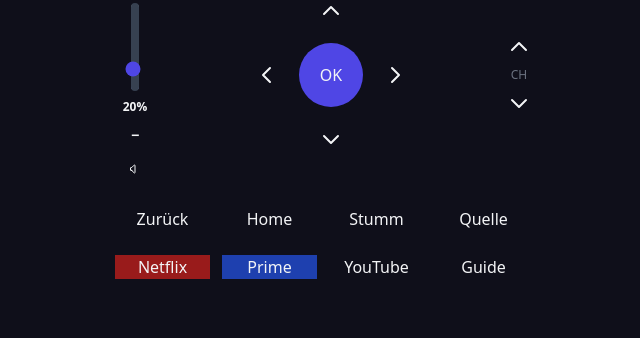
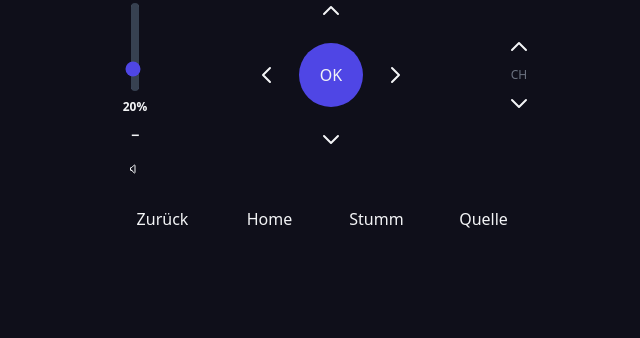
Before and after one commit to katosh/remoteremote, a Flask app: page /remote/ in a window 1280 px wide; the page is wider, and only the part inside the window is pictured. Shown: the part 418-756 px from the top of that part, without its empty margins (317-957 px from the left). Run offline with Flask 3, Linux system fonts and the light colour scheme; the visitor is signed in with stand-in values (Sample User, id 1); data that the repository does not hold is empty; some libraries are stand-ins or nearby versions.

Commit message:
remove smart app buttons

```diff
--- a/app/templates/remote.html
+++ b/app/templates/remote.html
@@ -177,32 +177,6 @@
             </button>
         </div>
 
-        <!-- Streaming Apps -->
-        <div class="grid grid-cols-4 gap-3">
-            <button hx-post="{{ url_for('remote.app_control') }}"
-                    hx-vals='{"action": "run", "app_id": "Netflix"}'
-                    hx-swap="none"
-                    class="btn-remote btn-action bg-red-800 hover:bg-red-700">
-                Netflix
-            </button>
-            <button hx-post="{{ url_for('remote.app_control') }}"
-                    hx-vals='{"action": "run", "app_id": "Amazon Prime Video"}'
-                    hx-swap="none"
-                    class="btn-remote btn-action bg-blue-800 hover:bg-blue-700">
-                Prime
-            </button>
-            <button hx-post="{{ url_for('remote.app_control') }}"
-                    hx-vals='{"action": "run", "app_id": "YouTube"}'
-                    hx-swap="none"
-                    class="btn-remote btn-action">
-                YouTube
-            </button>
-            <button hx-post="{{ url_for('remote.send_key', key='KEY_GUIDE') }}"
-                    hx-swap="none"
-                    class="btn-remote btn-action">
-                Guide
-            </button>
-        </div>
     </div>
 
     <!-- Expert Mode Controls -->
@@ -293,29 +267,6 @@
                               focus:outline-none focus:ring-2 focus:ring-tv-accent">
                 <button type="submit" class="btn-remote px-6">Senden</button>
             </form>
-        </div>
-
-        <!-- App Launcher -->
-        <div class="bg-gray-800 rounded-xl p-4">
-            <label class="block text-sm text-gray-400 mb-2">App starten:</label>
-            <div class="grid grid-cols-4 gap-2">
-                <button hx-post="{{ url_for('remote.app_control') }}"
-                        hx-vals='{"action": "run", "app_id": "Netflix"}'
-                        hx-swap="none"
-                        class="btn-remote py-3 text-xs bg-red-800 hover:bg-red-700">Netflix</button>
-                <button hx-post="{{ url_for('remote.app_control') }}"
-                        hx-vals='{"action": "run", "app_id": "YouTube"}'
-                        hx-swap="none"
-                        class="btn-remote py-3 text-xs">YouTube</button>
-                <button hx-post="{{ url_for('remote.app_control') }}"
-                        hx-vals='{"action": "run", "app_id": "Amazon Prime Video"}'
-                        hx-swap="none"
-                        class="btn-remote py-3 text-xs bg-blue-800 hover:bg-blue-700">Prime</button>
-                <button hx-post="{{ url_for('remote.app_control') }}"
-                        hx-vals='{"action": "run", "app_id": "Disney+"}'
-                        hx-swap="none"
-                        class="btn-remote py-3 text-xs bg-blue-900 hover:bg-blue-800">Disney+</button>
-            </div>
         </div>
 
         <!-- Color Buttons -->
```
